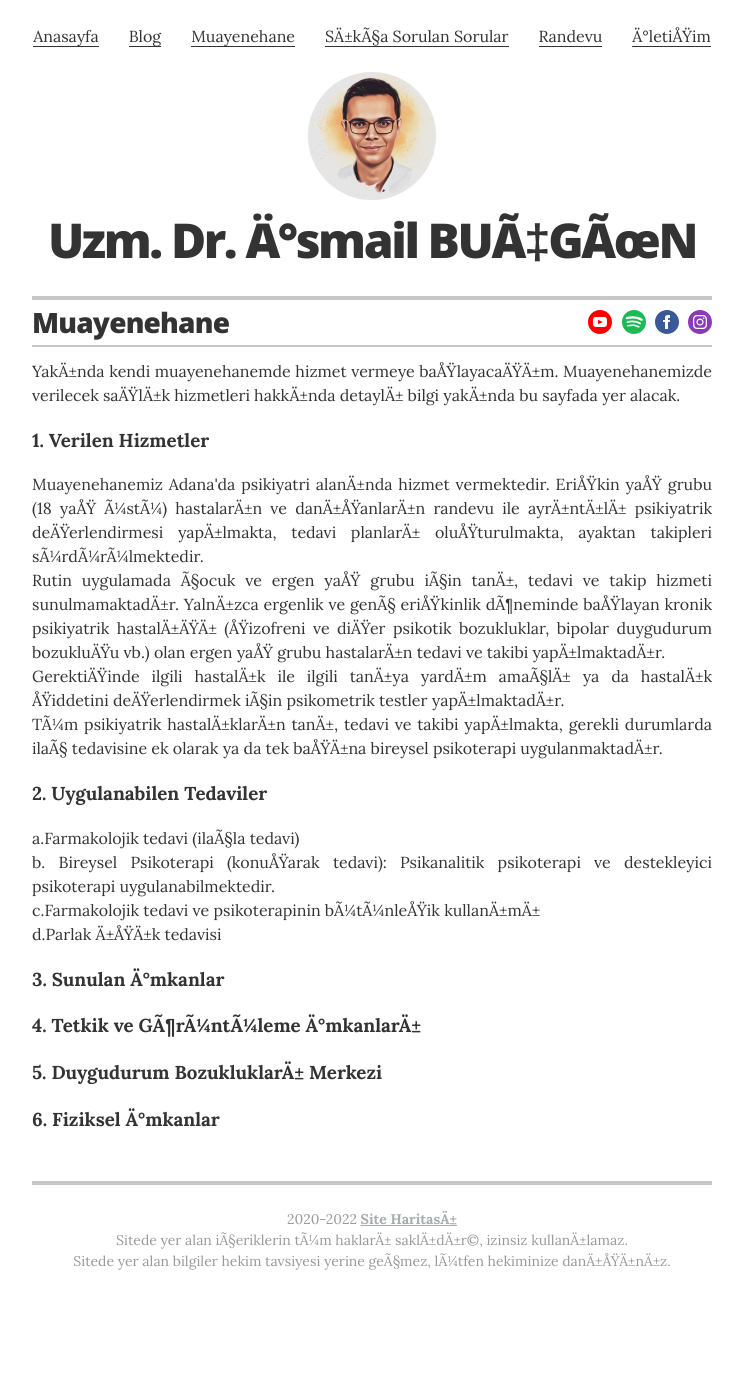
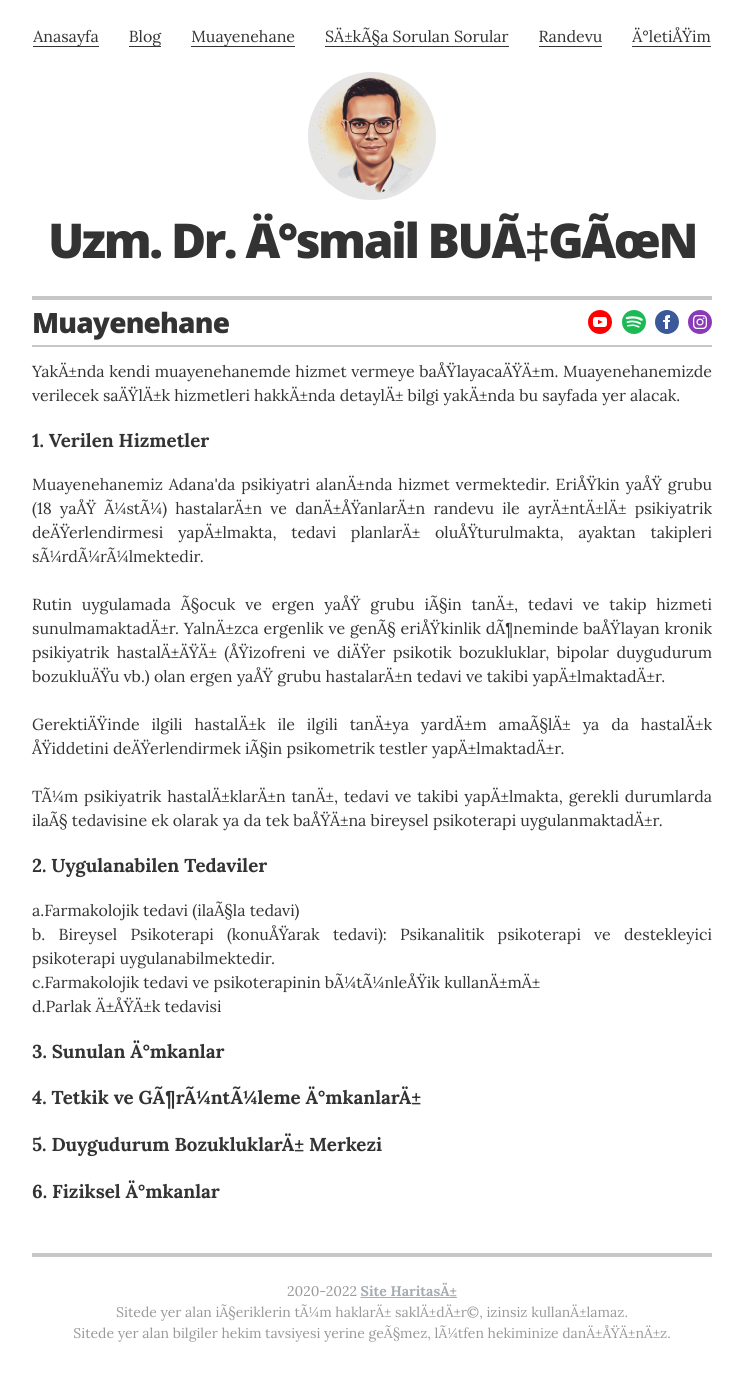
Before and after one commit to ibucgun/ibucgun.github.io, a Jekyll site: the page built from muayenehane.html, in a window 1280 px wide and 1392 px high. Shown: the top 1381 px of the window, without its empty margins (268-1011 px from the left). Built offline with Jekyll 4.4.1, drawn with Linux system fonts in a browser that asks for light colours.

Commit message:
Update muayenehane.html

```diff
--- a/muayenehane.html
+++ b/muayenehane.html
@@ -8,7 +8,7 @@
         <div class="resume-item">
         <p class="resume-item-copy" style="text-align: justify;">Yakında kendi muayenehanemde hizmet vermeye başlayacağım. Muayenehanemizde verilecek sağlık hizmetleri hakkında detaylı bilgi yakında bu sayfada yer alacak.</p>
         <h3>1. Verilen Hizmetler</h3>
-		<p class="resume-item-copy" style="text-align: justify;">Muayenehanemiz Adana'da psikiyatri alanında hizmet vermektedir. Erişkin yaş grubu (18 yaş üstü) hastaların ve danışanların randevu ile ayrıntılı psikiyatrik değerlendirmesi yapılmakta, tedavi planları oluşturulmakta, ayaktan takipleri sürdürülmektedir.<br>Rutin uygulamada çocuk ve ergen yaş grubu için tanı, tedavi ve takip hizmeti sunulmamaktadır. Yalnızca ergenlik ve genç erişkinlik döneminde başlayan kronik psikiyatrik hastalığı (şizofreni ve diğer psikotik bozukluklar, bipolar duygudurum bozukluğu vb.) olan ergen yaş grubu hastaların tedavi ve takibi yapılmaktadır.<br>Gerektiğinde ilgili hastalık ile ilgili tanıya yardım amaçlı ya da hastalık şiddetini değerlendirmek için psikometrik testler yapılmaktadır.<br>Tüm psikiyatrik hastalıkların tanı, tedavi ve takibi yapılmakta, gerekli durumlarda ilaç tedavisine ek olarak ya da tek başına bireysel psikoterapi uygulanmaktadır.</p>
+		<p class="resume-item-copy" style="text-align: justify;">Muayenehanemiz Adana'da psikiyatri alanında hizmet vermektedir. Erişkin yaş grubu (18 yaş üstü) hastaların ve danışanların randevu ile ayrıntılı psikiyatrik değerlendirmesi yapılmakta, tedavi planları oluşturulmakta, ayaktan takipleri sürdürülmektedir.<br><br>Rutin uygulamada çocuk ve ergen yaş grubu için tanı, tedavi ve takip hizmeti sunulmamaktadır. Yalnızca ergenlik ve genç erişkinlik döneminde başlayan kronik psikiyatrik hastalığı (şizofreni ve diğer psikotik bozukluklar, bipolar duygudurum bozukluğu vb.) olan ergen yaş grubu hastaların tedavi ve takibi yapılmaktadır.<br><br>Gerektiğinde ilgili hastalık ile ilgili tanıya yardım amaçlı ya da hastalık şiddetini değerlendirmek için psikometrik testler yapılmaktadır.<br><br>Tüm psikiyatrik hastalıkların tanı, tedavi ve takibi yapılmakta, gerekli durumlarda ilaç tedavisine ek olarak ya da tek başına bireysel psikoterapi uygulanmaktadır.</p>
 		<h3>2. Uygulanabilen Tedaviler</h3>
 		<p class="resume-item-copy" style="text-align: justify;">a.Farmakolojik tedavi (ilaçla tedavi)<br>b. Bireysel Psikoterapi (konuşarak tedavi): Psikanalitik psikoterapi ve destekleyici psikoterapi uygulanabilmektedir.<br>c.Farmakolojik tedavi ve psikoterapinin bütünleşik kullanımı<br>d.Parlak ışık tedavisi</p>
 		<h3>3. Sunulan İmkanlar</h3>
```
